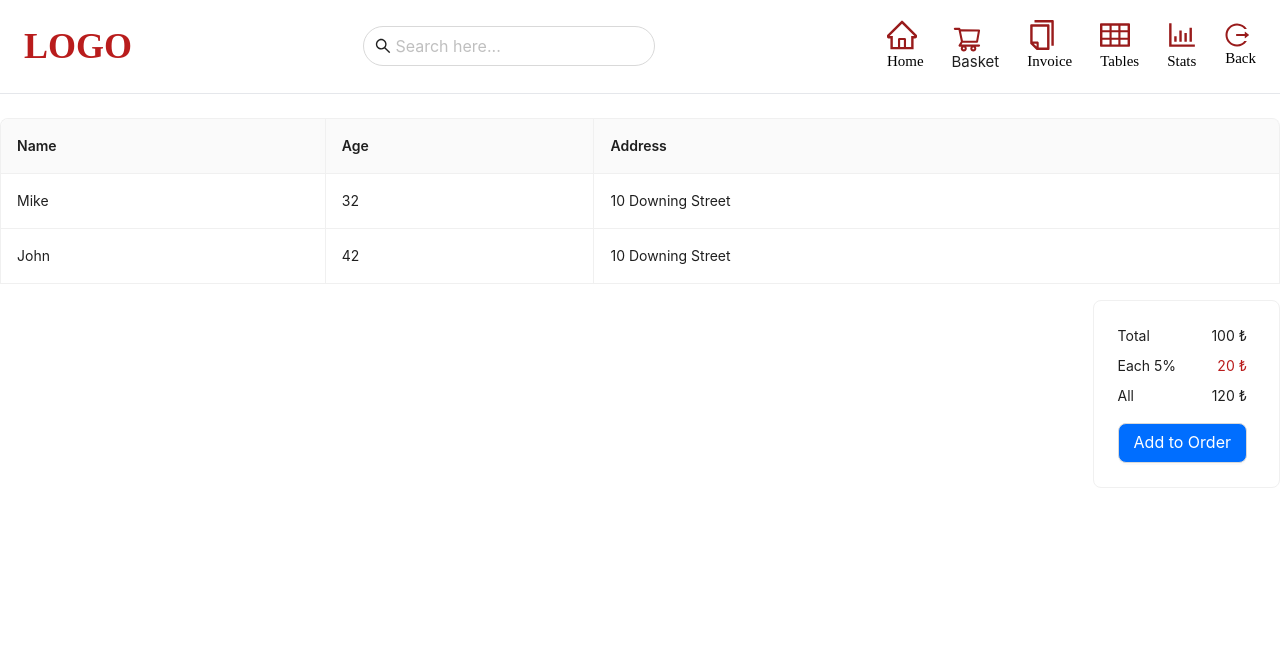
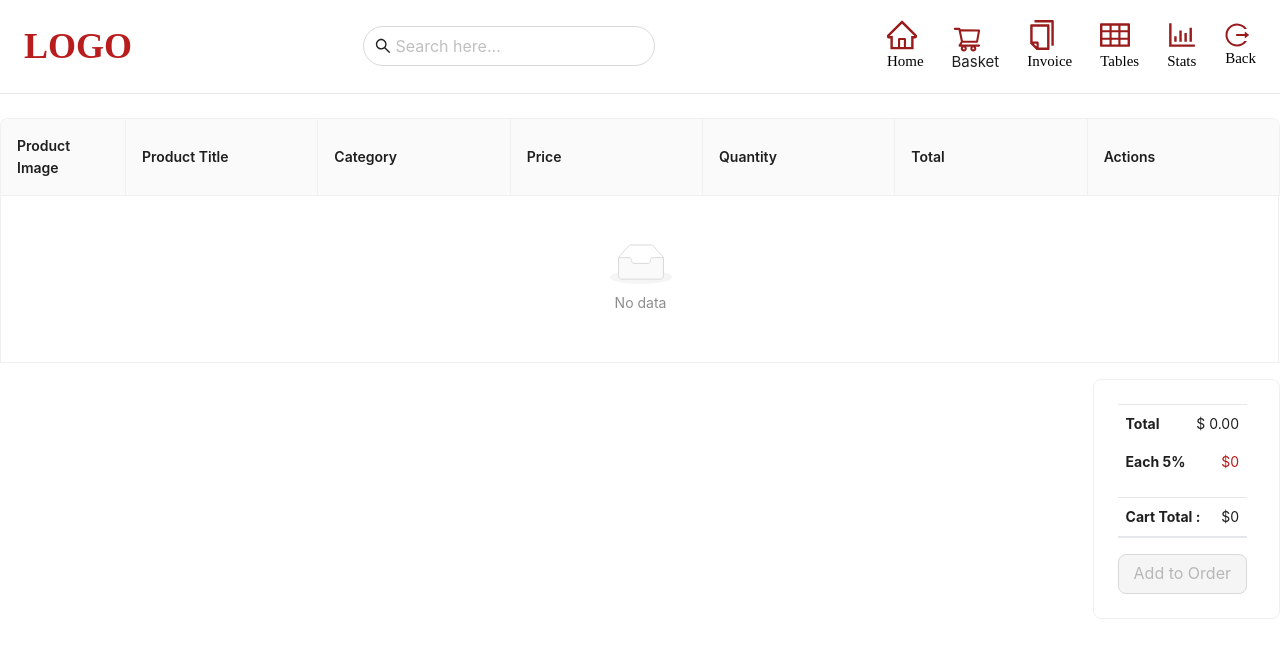
Before and after one commit to disconnectuss/Pos-App-Merstack-RTK, a React (Vite) app in the folder client/: page /cart in a window 1280 px wide. Shown: the top 658 px of the page. Built offline with nearby package versions, Linux system fonts and the light colour scheme; a web font is replaced by a local one.

Commit message:
invoice pagecompleted

```diff
--- a/client/src/components/cart/CartTotal.jsx
+++ b/client/src/components/cart/CartTotal.jsx
@@ -11,10 +11,12 @@ import {
   decrement,
   reset,
 } from "../../redux/slices/cartSlice";
+import { useNavigate } from "react-router-dom";
 
 const CartTotal = () => {
   const cart = useSelector((state) => state.cart);
   const dispatch = useDispatch();
+  const navigate = useNavigate();
 
   return (
     <div className="cart h-full max-h-[calc(100vh_-_120px)] flex flex-col">
@@ -126,6 +128,7 @@ const CartTotal = () => {
           size="large"
           className="addToOrder w-full"
           disabled={cart.cartItem.length === 0}
+          onClick={(()=>navigate("/cart"))}
         >
           Add to Order
         </Button>
--- a/client/src/components/header/Header.jsx
+++ b/client/src/components/header/Header.jsx
@@ -42,7 +42,7 @@ const Header = () => {
             <span className="md:text-[15px] text-[10px]">Home</span>
           </Link>
           {/* basket */}
-          <Badge count={cartItems.cartItem.length} offset={[0,0]} className="md:flex hidden">
+          <Badge count={cartItems.cartItem.length} offset={[-9,0]} className="md:flex hidden">
           <Link to={"/cart"} className="menu-link flex flex-col hover:text-[gray] transition-all">
             <ShoppingCartOutlined className="md:text-3xl text-xl text-red-800 " />
             <span className="md:text-[15px] text-[10px]">Basket</span>
@@ -69,7 +69,7 @@ const Header = () => {
             <span className="md:text-[15px] text-[10px]">Back</span>
           </a>
         </div>
-        <Badge count={5} offset={[0,10]} className="md:hidden flex " >
+        <Badge count={cartItems.cartItem.length} offset={[0,10]} className="md:hidden flex " >
           <Link to={"/"} className="menu-link flex flex-col hover:text-[gray] transition-all">
             <ShoppingCartOutlined className="md:text-2xl text-2xl text-red-800 p-2" />
             <span className="md:text-[15px] text-[10px]">Basket</span>
--- a/client/src/components/invoices/InvoiceModal.jsx
+++ b/client/src/components/invoices/InvoiceModal.jsx
@@ -1,7 +1,44 @@
-import { Button, Card, Input, Modal, Select, Form } from "antd";
+import { Button, Card, Input, Modal, Select, Form, message } from "antd";
+import { useDispatch, useSelector } from "react-redux";
+import { reset } from "../../redux/slices/cartSlice";
+import { useNavigate } from "react-router-dom";
+
 
 const InvoiceModal = ({ isModalOpen, setIsModalOpen }) => {
-  const onFinish = (values) => console.log(values);
+  const cart = useSelector((state) => state.cart);
+  const dispatch = useDispatch();
+  const navigate = useNavigate();
+  const onFinish = async (values) => {
+    try {
+      const res = await fetch(
+        "http://localhost:3000/api/invoices/add-invoice",
+        {
+          method: "POST",
+          body: JSON.stringify({
+            ...values,
+            subtotal: cart.total,
+            tax: cart.tax,
+            totalAmount: (cart.total + (cart.total * cart.tax) / 100).toFixed(
+              2
+            ),
+            cartItems: cart.cartItem,
+          }),
+          headers: {
+            "Content-Type": "application/json; charset-UTF-8", // Fixed syntax error and added correct header
+          },
+        }
+      );
+      if (res.status === 200) {
+        message.success("Successfully created invoice.");
+        dispatch(reset());
+        navigate("/invoice")
+      }
+    } catch (error) {
+      message.error("Something went wrong");
+      console.log(error);
+    }
+  };
+
   // const onChange=(e) => {
   //   const re = /^[0-9\b]$/;
   //   if ((e.target.value = "" || re.test(e.target.value))) // need to limit number and just let num enter!!!!
@@ -23,7 +60,7 @@ const InvoiceModal = ({ isModalOpen, setIsModalOpen }) => {
           </Form.Item>
           <Form.Item
             label={"Phone Number"}
-            name={"phoneNumber"}
+            name={"customerTel"}
             type="number"
             maxLength={13}
             rules={[
@@ -33,7 +70,7 @@ const InvoiceModal = ({ isModalOpen, setIsModalOpen }) => {
               },
             ]}
           >
-            <Input placeholder="Choose A Payment Method.." />
+            <Input placeholder="Enter Phone Number.." />
           </Form.Item>
           <Form.Item
             label={"Choose a Payment Method"}
@@ -46,17 +83,35 @@ const InvoiceModal = ({ isModalOpen, setIsModalOpen }) => {
             </Select>
           </Form.Item>
           <Card className="w-70 pr-2">
-            <div className="flex justify-between">
-              <span>Total</span>
-              <span>100 ₺</span>
-            </div>
-            <div className="flex justify-between my-2">
-              <span>Each 5%</span>
-              <span className="text-red-700">20 ₺</span>
-            </div>
-            <div className="flex justify-between">
-              <span>All</span>
-              <span>120 ₺</span>
+            <div className="cart-totals mt-auto">
+              <div className="border-t border-b">
+                <div className="flex justify-between p-2">
+                  <b>Total</b>
+                  <span>$ {cart.total.toFixed(2)}</span>
+                </div>
+                <div className="flex justify-between p-2">
+                  <b>Each {cart.tax}%</b>
+                  <span className="text-red-700">
+                    $
+                    {(cart.total * cart.tax) / 100 > 0
+                      ? `${((cart.total * cart.tax) / 100).toFixed(2)}`
+                      : 0}{" "}
+                  </span>
+                </div>
+                <div className="border-b mt-4">
+                  <div className="flex justify-between p-2 border-t">
+                    <b>Cart Total : </b>
+                    <span>
+                      $
+                      {cart.total + (cart.total * cart.tax) / 100 > 0
+                        ? (cart.total + (cart.total * cart.tax) / 100).toFixed(
+                            2
+                          )
+                        : 0}{" "}
+                    </span>
+                  </div>
+                </div>
+              </div>
             </div>
             <div className="flex justify-end">
               <Button
@@ -67,7 +122,7 @@ const InvoiceModal = ({ isModalOpen, setIsModalOpen }) => {
                 size="small"
                 htmlType="submit"
               >
-                Add to Order
+                Create Bill
               </Button>
             </div>
           </Card>
--- a/client/src/components/products/ProductItem.jsx
+++ b/client/src/components/products/ProductItem.jsx
@@ -25,7 +25,7 @@ const ProductItem = ({ item }) => {
       </div>
       <div className="product-info flex flex-col p-3">
         <span className="font-bold">{item.title}</span>
-        <span>{item.price}€</span>
+        <span>{item.price} €</span>
       </div>
     </div>
   );
--- a/client/src/index.css
+++ b/client/src/index.css
@@ -29,6 +29,7 @@ body {
 .cartAdd,
 .printBtn,
 .submitBtn,
-.categoryBtn{
+.categoryBtn,
+.confirmBtn{
   background-color: rgb(0, 110, 255);
 }
--- a/client/src/pages/CartPage.jsx
+++ b/client/src/pages/CartPage.jsx
@@ -1,74 +1,189 @@
-import React, { useState } from 'react'
-import Header from '../components/header/Header'
-import {Button, Table, Card} from "antd"
-import InvoiceModal from '../components/invoices/InvoiceModal'
-
-
+import React, { useEffect, useState } from "react";
+import Header from "../components/header/Header";
+import { Button, Table, Card, Popconfirm, message } from "antd";
+import InvoiceModal from "../components/invoices/InvoiceModal";
+import { useDispatch, useSelector } from "react-redux";
+import {
+  decrement,
+  deleteFromCart,
+  increment,
+} from "../redux/slices/cartSlice";
+import { PlusCircleOutlined, MinusCircleOutlined } from "@ant-design/icons";
 
 const CartPage = () => {
   const [isModalOpen, setIsModalOpen] = useState(false);
-    const showModal = () => {
-        setIsModalOpen(true);
-      };
-
-
-    const dataSource = [
-        {
-          key: '1',
-          name: 'Mike',
-          age: 32,
-          address: '10 Downing Street',
-        },
-        {
-          key: '2',
-          name: 'John',
-          age: 42,
-          address: '10 Downing Street',
-        },
-      ];
+  const cart = useSelector((state) => state.cart);
+  const dispatch = useDispatch();
 
   const columns = [
     {
-          title: 'Name',
-          dataIndex: 'name',
-          key: 'name',
+      title: "Product Image",
+      dataIndex: "img",
+      key: "img",
+      width: "125px",
+      render: (text) => {
+        return <img src={text} alt="" className="w-full h-20 object-cover" />;
+      },
     },
     {
-          title: 'Age',
-          dataIndex: 'age',
-          key: 'age',
+      title: "Product Title",
+      dataIndex: "title",
+      key: "title",
     },
     {
-          title: 'Address',
-          dataIndex: 'address',
-          key: 'address',
+      title: "Category",
+      dataIndex: "category",
+      key: "category",
+    },
+    {
+      title: "Price",
+      dataIndex: "price",
+      key: "price",
+      render: (text) => {
+        return <span>$ {text.toFixed(2)}</span>;
+      },
+    },
+    {
+      title: "Quantity",
+      dataIndex: "quantity",
+      key: "quantity",
+      render: (text, record) => {
+        return (
+          <div className="flex items-center gap-x-1">
+            <Button
+              type="primary"
+              size="small"
+              className="w-full flex items-center justify-center !rounded-full !text-black"
+              icon={
+                <PlusCircleOutlined
+                  onClick={() => {
+                    dispatch(increment(record));
+                    message.success("Successfully added!");
+                  }}
+                />
+              }
+            />
+            <span className="font-bold">{record.quantity}</span>
+            <Button
+              type="primary"
+              size="small"
+              className="w-full flex items-center justify-center !rounded-full !text-black"
+              icon={
+                record.quantity === 1 ? (
+                  <MinusCircleOutlined
+                    onClick={() => {
+                      if (
+                        window.confirm(
+                          "Are you sure you want to delete this item?"
+                        )
+                      ) {
+                        dispatch(decrement(record));
+                        message.success("Successfully deleted!");
+                      }
+                    }}
+                  />
+                ) : (
+                  <MinusCircleOutlined
+                    onClick={() => {
+                      dispatch(decrement(record));
+                      message.success("Successfully deleted");
+                    }}
+                  />
+                )
+              }
+            />
+          </div>
+        );
+      },
+    },
+    {
+      title: "Total",
+      dataIndex: "total",
+      key: "total",
+      render: (text, record) => {
+        return <span>{(record.quantity * record.price).toFixed(2)} €</span>;
+      },
+    },
+    {
+      title: "Actions",
+      render: (_, record) => {
+        return (
+          <Popconfirm
+            title="Are you sure?"
+            onConfirm={() => {
+              dispatch(deleteFromCart(record));
+              message.success("Successfully deleted");
+            }}
+            okText="OK"
+            cancelText="Cancel"
+            okType="primary"
+          >
+            <Button type="link" danger>
+              Delete
+            </Button>
+          </Popconfirm>
+        );
+      },
     },
   ];
   return (
     <>
-      <Header/>
-      <Table dataSource={dataSource} columns={columns} bordered pagination={false} />
+      <Header />
+      <Table
+        dataSource={cart.cartItem}
+        columns={columns}
+        bordered
+        pagination={false}
+        scroll={{
+          x: 1200,
+          y: 300
+        }}
+      />
       <div className="cart-total flex justify-end mt-4">
         <Card className="w-70 pr-2">
-            <div className="flex justify-between">
-                <span>Total</span>
-                <span>100 ₺</span>
+        <div className="cart-totals mt-auto">
+        <div className="border-t border-b">
+          <div className="flex justify-between p-2">
+            <b>Total</b>
+            <span>$ {cart.total.toFixed(2)}</span>
           </div>
-            <div className="flex justify-between my-2">
-                <span>Each 5%</span>
-                <span className='text-red-700'>20 ₺</span>
+          <div className="flex justify-between p-2">
+            <b>Each {cart.tax}%</b>
+            <span className="text-red-700">
+              ${(cart.total * cart.tax) / 100 > 0
+                ? `${((cart.total * cart.tax) / 100).toFixed(2)}`
+                : 0}{" "}
+
+            </span>
           </div>
-            <div className="flex justify-between">
-                <span>All</span>
-                <span>120 ₺</span>
+          <div className="border-b mt-4">
+            <div className="flex justify-between p-2 border-t">
+              <b>Cart Total : </b>
+              <span>
+                ${cart.total + (cart.total * cart.tax) / 100 > 0
+                  ? (cart.total + (cart.total * cart.tax) / 100).toFixed(2)
+                  : 0}{" "}
+
+              </span>
             </div>
-            <Button onClick={()=>{setIsModalOpen(true)}}
-            className="cartAdd mt-4 w-full text-white"  size="large">Add to Order</Button>
+          </div>
+        </div>
+      </div>
+          <Button
+            onClick={() => {
+              setIsModalOpen(true);
+            }}
+            className="cartAdd mt-4 w-full text-white"
+            size="large"
+            disabled= {cart.cartItem.length === 0}
+          >
+            Add to Order
+          </Button>
         </Card>
       </div>
-      <InvoiceModal isModalOpen={isModalOpen} setIsModalOpen={setIsModalOpen}/>
+      <InvoiceModal isModalOpen={isModalOpen} setIsModalOpen={setIsModalOpen} />
     </>
-  )
-}
+  );
+};
 
-export default CartPage
+export default CartPage;
--- a/client/src/pages/InvoicePage.jsx
+++ b/client/src/pages/InvoicePage.jsx
@@ -1,4 +1,4 @@
-import React, { useState } from "react";
+import React, { useEffect, useState } from "react";
 import Header from "../components/header/Header";
 import { Button, Table, Card } from "antd";
 import PrintInvoice from "../components/invoices/PrintInvoice";
@@ -8,6 +8,21 @@ const InvoicePage = () => {
   const showModal = () => {
     setIsModalOpen(true);
   };
+  const [invoices, setInvoices] = useState();
+
+  useEffect(() => {
+    const getInvoices = async () => {
+      try {
+        const res = await fetch(`http://localhost:3000/api/invoices/get-all`);
+        const data = await res.json();
+        setInvoices(data);
+      } catch (error) {
+        console.log(error);
+      }
+    };
+    getInvoices();
+  }, []);
+
 
   const dataSource = [
     {
@@ -26,19 +41,22 @@ const InvoicePage = () => {
 
   const columns = [
     {
-      title: "Name",
-      dataIndex: "name",
-      key: "name",
+      title: "Customer Name",
+      dataIndex: "customerName",
+      key: "customerName",
     },
     {
-      title: "Age",
-      dataIndex: "age",
-      key: "age",
+      title: "Customer Tel",
+      dataIndex: "customerTel",
+      key: "customerTel",
     },
     {
-      title: "Address",
-      dataIndex: "address",
-      key: "address",
+      title: "Date",
+      dataIndex: "createdAt",
+      key: "createdAt",
+      render: (text)=> {
+        return <span>{text.substring(0, 10)}</span>
+      }
     },
   ];
   return (
@@ -46,7 +64,7 @@ const InvoicePage = () => {
       <Header />
       <h1 className="text-4xl font-bold text-center mb-4">Invoices</h1>
       <Table
-        dataSource={dataSource}
+        dataSource={invoices}
         columns={columns}
         bordered
         pagination={false}
```
Also changed, not shown: 1 other file (tests, documents, lock files or other folders). Lines whose indentation alone changed are shown as unchanged.
